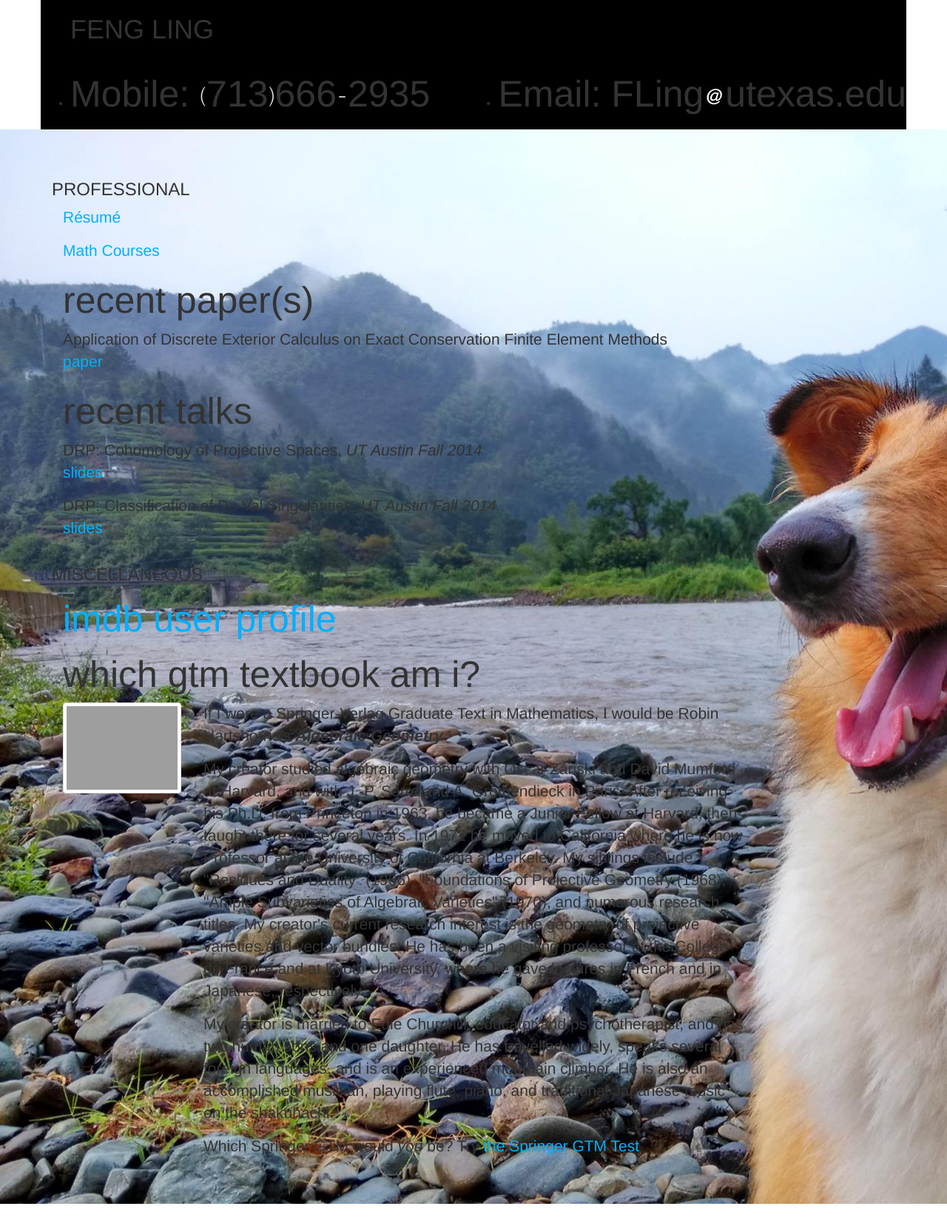
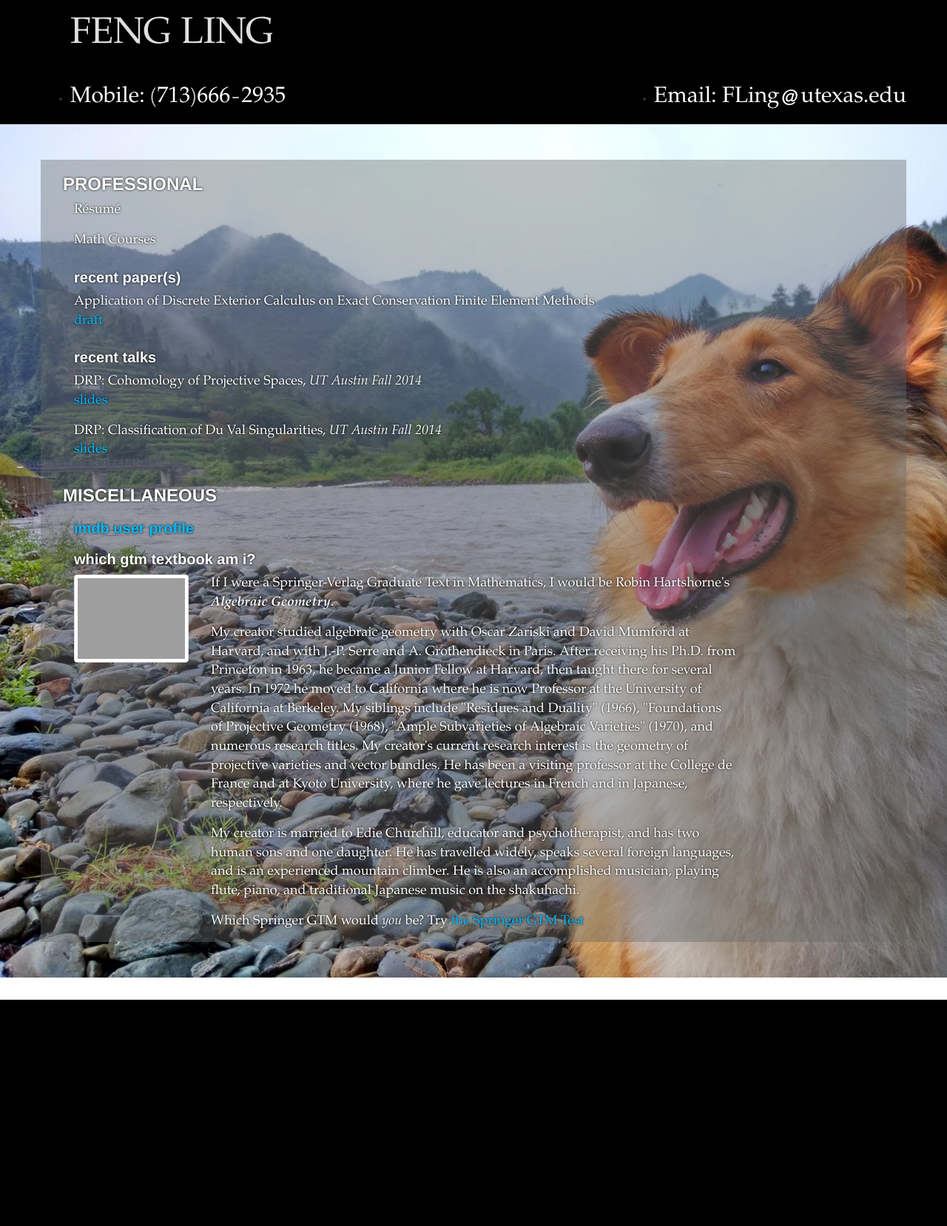
Before and after one commit to levincoolxyz/levincoolxyz.github.io, a PHP site: page / in a window 1280 px wide. Shown: the whole page at 74% size. After the commit the page ends 1352 px from the top, so only its background shows below. Run offline with PHP 8.4, Linux system fonts and the light colour scheme; grey boxes are pictures that could not be loaded.

Commit message:
bs finale

```diff
--- a/index.html
+++ b/index.html
@@ -14,7 +14,7 @@
   </head>
 
   <body>
-
+	<div class="nav">
 		<div id="top" class="container">
 			<div class="row">
 				<ul id="name" class="pull-left">
@@ -30,9 +30,11 @@
 				</ul>
 			</div>
 		</div>
+	</div>
 
 	<div id="main" class="jumbotron">
-		<div id="prof info" class="container">
+		<div id="txtbg" class="container">
+			<div id="professional" class="container">
 				<h3>Professional</h3>
 				<div id="resume" class="container">
 					<p><a href="files/Ling, Feng - Resume.pdf">Résumé</a></p>
@@ -44,7 +46,7 @@
 				<div id="papers" class="container">
 					<h4>Recent Paper(s)</h4>
 						<p>Application of Discrete Exterior Calculus on Exact Conservation Finite Element Methods
-						<br><a href="files/Application of DEC on MFEM.pdf">paper</a>
+							<br><a href="files/Application of DEC on MFEM.pdf">draft</a>
 						</p>
 				</div>
 
@@ -85,6 +87,7 @@
 					</div>
 			</div>
 		</div>
+	</div>
 
   </body>
 </html>
--- a/stylesheets/mine.css
+++ b/stylesheets/mine.css
@@ -1,34 +1,69 @@
-#top {
-	background-color:#000000;
+
+a {
+	color: #00bbff;
 }
 
-#top h1 {
-	font-color:#fff;
+.nav {
+	background-color: black;
 }
 
-#top h2 {
-	font-color:#fff;
+.nav h1 {
+	font-family:garamond;
+	color: #dfdfdf;
 	font-size:50px;
 }
 
-#top img {
+.nav h2 {
+	font-family:garamond;
+	color: white;
+	font-size:30px;
+}
+
+.nav img {
 	filter: invert(100%);
 	-webkit-filter: invert(100%);
 }
 
 #main h3 {
+	color: white;
+	font-weight: bold;
 	text-transform:uppercase;
+	text-shadow: 0px 0px 3px #000;
 }
 
 #main h4 {
-	font-size:50px;
+	color: white;
+	font-size:20px;
+	font-weight: bold;
 	text-transform:lowercase;
+	text-shadow: 0px 0px 3px #000;
 }
 
-a {
-	color: #00b0ff;
+#main p {
+	font-family:garamond;
+	color: white;
+	font-size:18px;
+	text-shadow: 0px 0px 3px #000;
+}
+
+#main a {
+	text-shadow: 0px 0px 3px #000;
+}
+
+#resume a {
+	color: white;
+}
+
+#courses a {
+	color: white;
 }
 
 .jumbotron {
-	background-image:url('images/duoduo.jpg');
+	background-image:url(../images/duoduo.jpg);
+	background-repeat: no-repeat;
+	background-size: cover;
 }
+
+.jumbotron #txtbg {
+	background-color: rgba(100,100,100,.4);
+}
```
Lines whose indentation alone changed are shown as unchanged.
